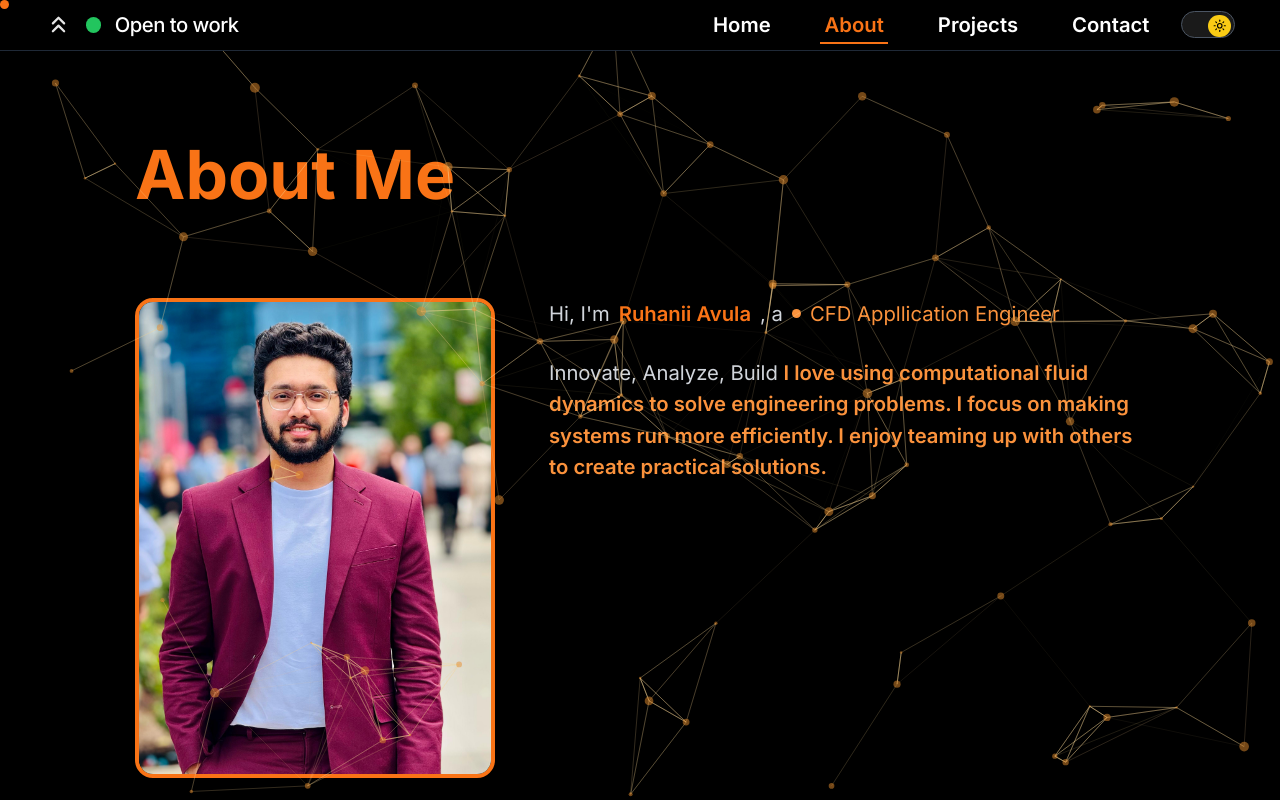
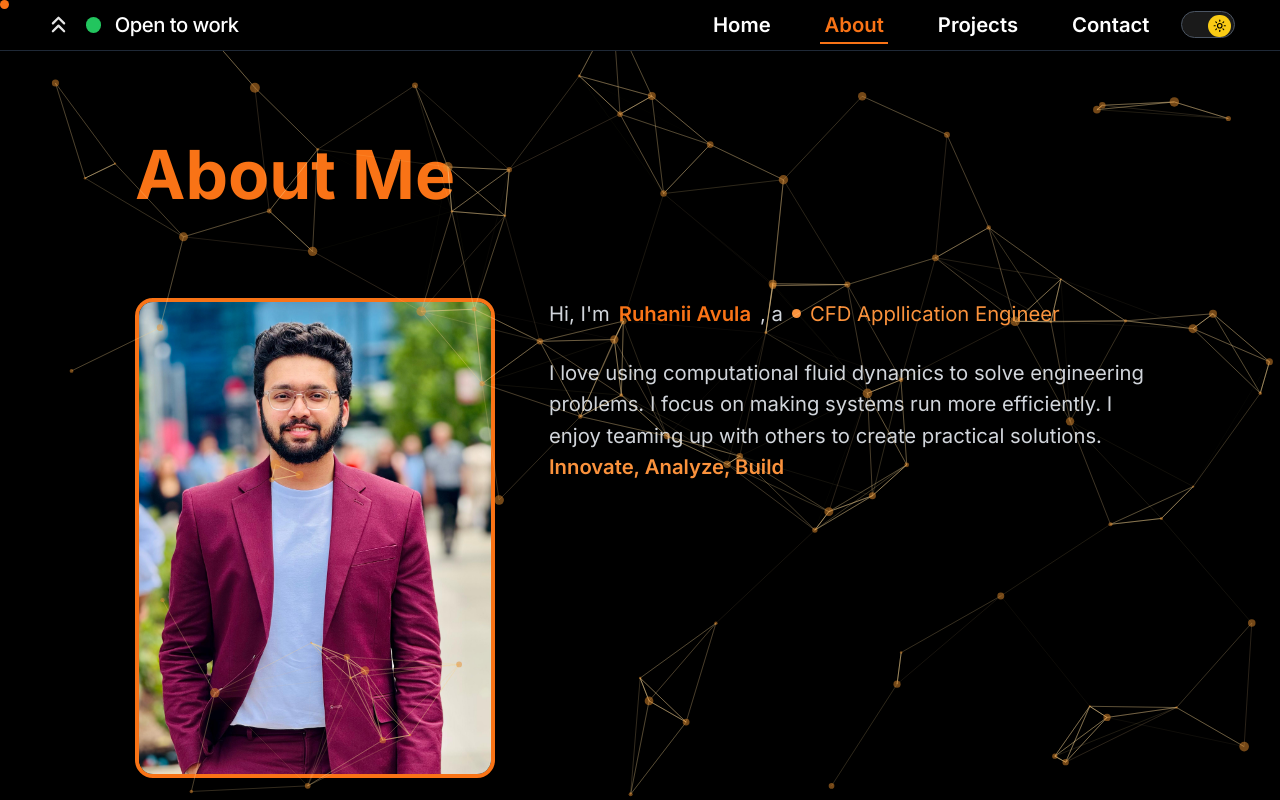
Before and after one commit to ruhaniia/portfolio, a React (Vite) app: page /about in a window 1280 px wide. Shown: the top 800 px of the page. Built offline with nearby package versions, Linux system fonts and the light colour scheme.

Commit message:
Update staticContent.js

```diff
--- a/src/data/staticContent.js
+++ b/src/data/staticContent.js
@@ -5,8 +5,8 @@ import { PiAppWindowDuotone } from "react-icons/pi";
 export const personalInfo = {
   name: "Ruhanii Avula",
   role: "CFD Appllication Engineer",
-  intro: "Innovate, Analyze, Build",
-  highlighted: "I love using computational fluid dynamics to solve engineering problems. I focus on making systems run more efficiently. I enjoy teaming up with others to create practical solutions.",
+  intro: "I love using computational fluid dynamics to solve engineering problems. I focus on making systems run more efficiently. I enjoy teaming up with others to create practical solutions.",
+  highlighted: "Innovate, Analyze, Build",
   avatar: "/images/Hani.jpeg"
 };
 
```
